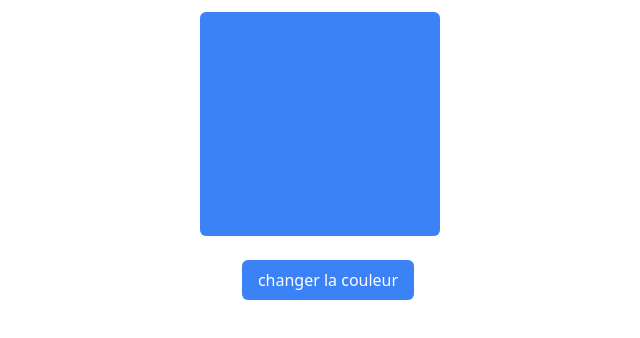
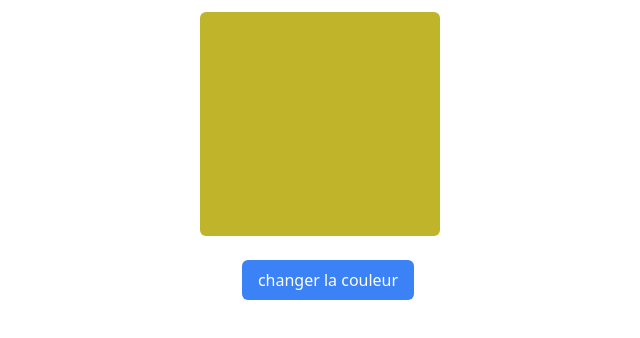
Before and after one commit to angeIsaac/Gomycode_projet, a website: page projet_Dom2/src/index.html in a window 1280 px wide. Both pictures are taken after a click on the button "changer la couleur". Shown: the part 152-490 px from the top of the page, without its empty margins (320-960 px from the left). Drawn offline with Linux system fonts and the light colour scheme.

Commit message:
projet_Dom2

```diff
--- a/projet_Dom2/src/main.js
+++ b/projet_Dom2/src/main.js
@@ -0,0 +1,17 @@
+const colors = document.getElementById('color');
+const btn = document.getElementById('changeColor');
+
+btn.addEventListener('click', setBackgroundColor);
+
+function setBackgroundColor() {
+    colors.style.backgroundColor = getRandomColor();
+}
+
+function getRandomColor() {
+    var letters = '0123456789ABCDEF';
+    var color = '#';
+    for (var i = 0; i < 6; i++) {
+        color += letters[Math.floor(Math.random() * 16)];
+    }
+    return color;
+}
```
Also changed, not shown: projet_Dom2/src/index.html (+1 -1 lines).
